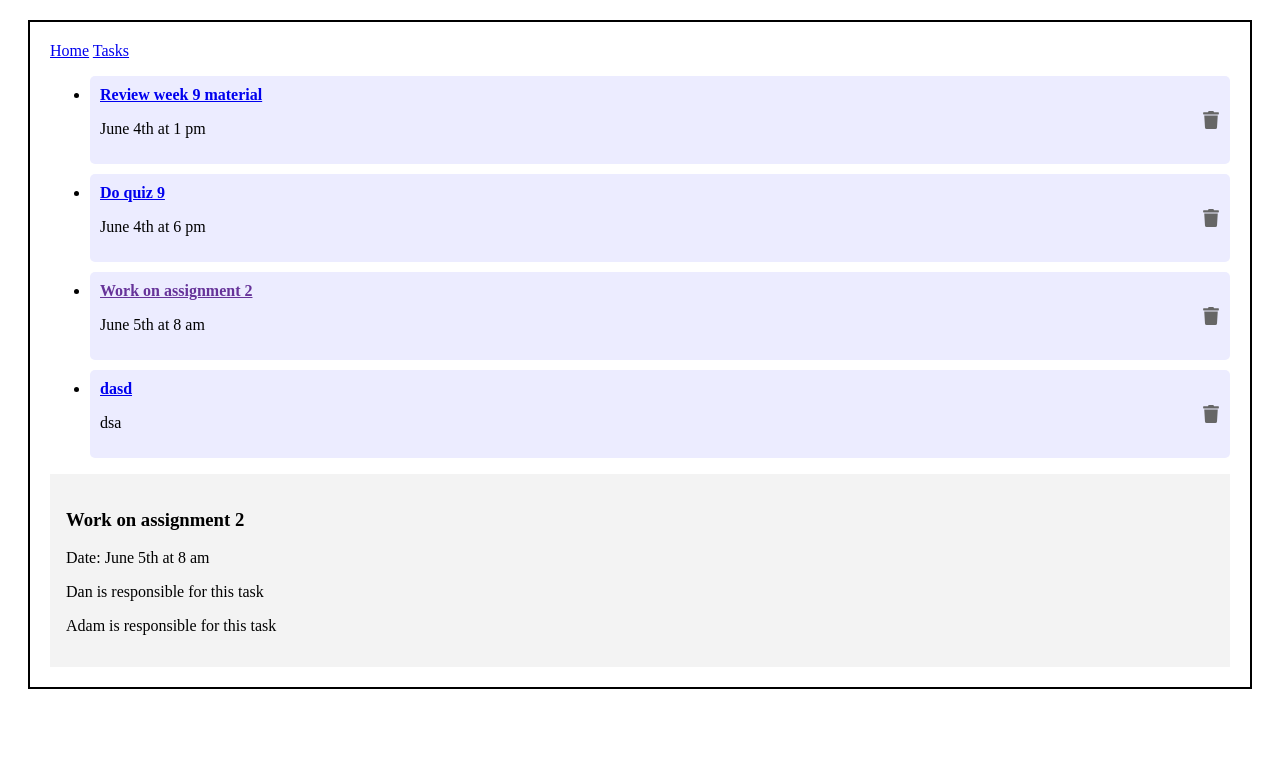
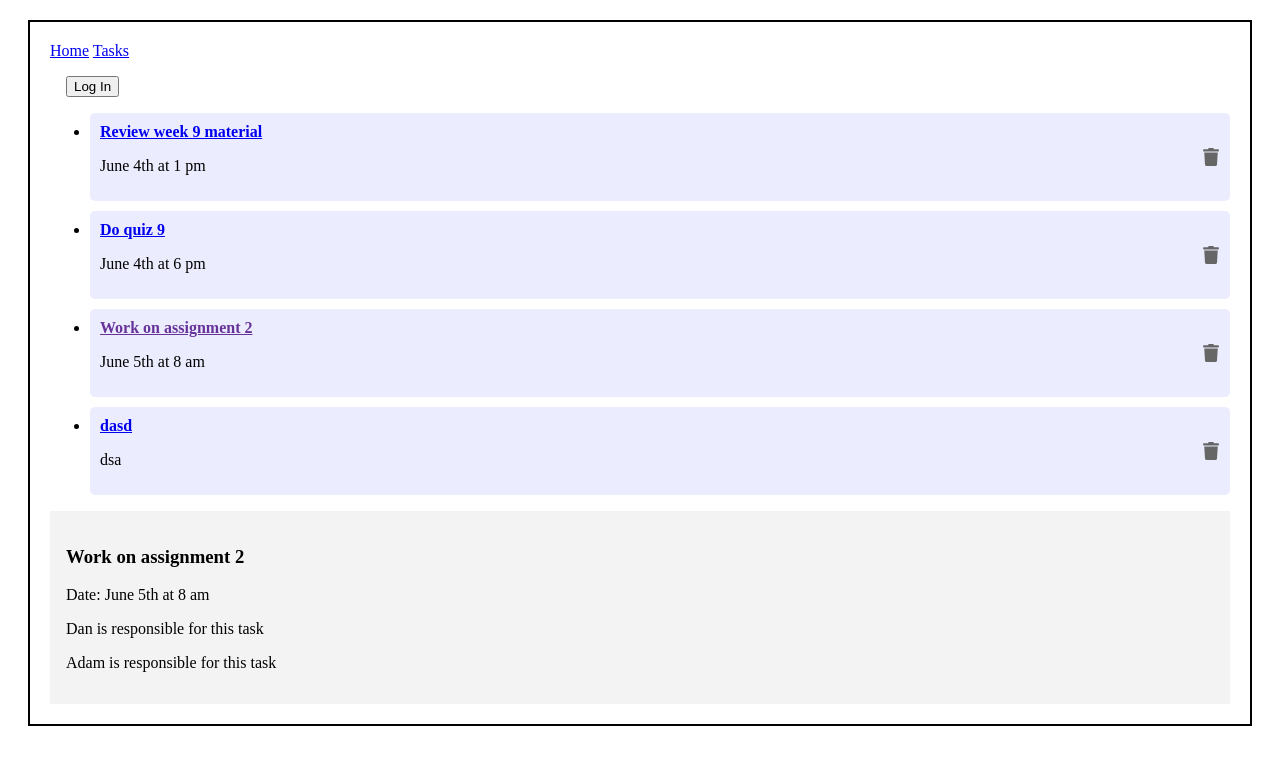
Before and after one commit to jiao2560/cs5610-Spring2025, a React (Vite) app in the folder week9/my-react-app/: page /tasks/3 in a window 1280 px wide. Shown: the top 764 px of the page. Built offline with nearby package versions, Linux system fonts and the light colour scheme; data requests are answered from the project's data file.

Commit message:
Activity - Add Login to the application completed

```diff
--- a/week9/my-react-app/src/App.jsx
+++ b/week9/my-react-app/src/App.jsx
@@ -4,25 +4,23 @@ import Header from "./components/Header";
 import AddTask from "./components/AddTask";
 import TaskDetails from "./components/TaskDetails";
 import TasksPage from "./components/TasksPage";
+import LoginButton from "./components/LoginButton";
+import { useAuth0 } from "@auth0/auth0-react";
 
 function App() {
-  // const appName = "Welcome to My App";
+  const { isAuthenticated } = useAuth0();
 
-  // State for tasks
   const [tasks, setTasks] = useState([]);
   const [loading, setLoading] = useState(true);
-  const [showForm, setShowForm] = useState(false); // Track form visibility
+  const [showForm, setShowForm] = useState(false);
 
-  // Fetch tasks from JSON Server
   useEffect(() => {
     async function fetchData() {
       try {
         const response = await fetch("http://localhost:5001/tasks");
-
         if (!response.ok) {
           throw new Error(`HTTP error! Status: ${response.status}`);
         }
-
         const data = await response.json();
         setTasks(data);
       } catch (error) {
@@ -35,7 +33,6 @@ function App() {
     fetchData();
   }, []);
 
-  // Function to toggle form visibility
   const toggleForm = () => {
     setShowForm((prev) => !prev);
   };
@@ -51,8 +48,6 @@ function App() {
     }
   };
 
-
-  // Function to add a new task
   const addTask = async (newTask, onSuccess) => {
     try {
       const response = await fetch("http://localhost:5001/tasks", {
@@ -64,10 +59,7 @@ function App() {
       if (!response.ok) throw new Error("Add failed");
 
       const data = await response.json();
-
-      // ✅ Update UI + refresh list
-      await fetchTasks(); // instead of just setTasks([...tasks, data]);
-
+      await fetchTasks();
       setShowForm(false);
       if (onSuccess) onSuccess(data.id);
     } catch (error) {
@@ -75,8 +67,6 @@ function App() {
     }
   };
 
-
-  // Function to delete a task
   const deleteTask = async (id) => {
     try {
       const response = await fetch(`http://localhost:5001/tasks/${id}`, {
@@ -94,9 +84,9 @@ function App() {
       console.error("Error deleting task:", error);
     }
   };
+
   const navigate = useNavigate();
   const location = useLocation();
-
   const showHeader = location.pathname === "/";
 
   return (
@@ -105,6 +95,13 @@ function App() {
       <nav>
         <Link to="/">Home</Link> <Link to="/tasks">Tasks</Link>
       </nav>
+
+      {/* Show login button if not authenticated */}
+      {!isAuthenticated && (
+        <div style={{ margin: "1rem" }}>
+          <LoginButton />
+        </div>
+      )}
 
       {/* Show header only for valid routes */}
       {showHeader && (
--- /dev/null
+++ b/week9/my-react-app/src/components/LoginButton.jsx
@@ -0,0 +1,15 @@
+// src/components/LoginButton.jsx
+import React from "react";
+import { useAuth0 } from "@auth0/auth0-react";
+
+const LoginButton = () => {
+  const { loginWithRedirect } = useAuth0();
+
+  return (
+    <button onClick={() => loginWithRedirect()}>
+      Log In
+    </button>
+  );
+};
+
+export default LoginButton;
```
